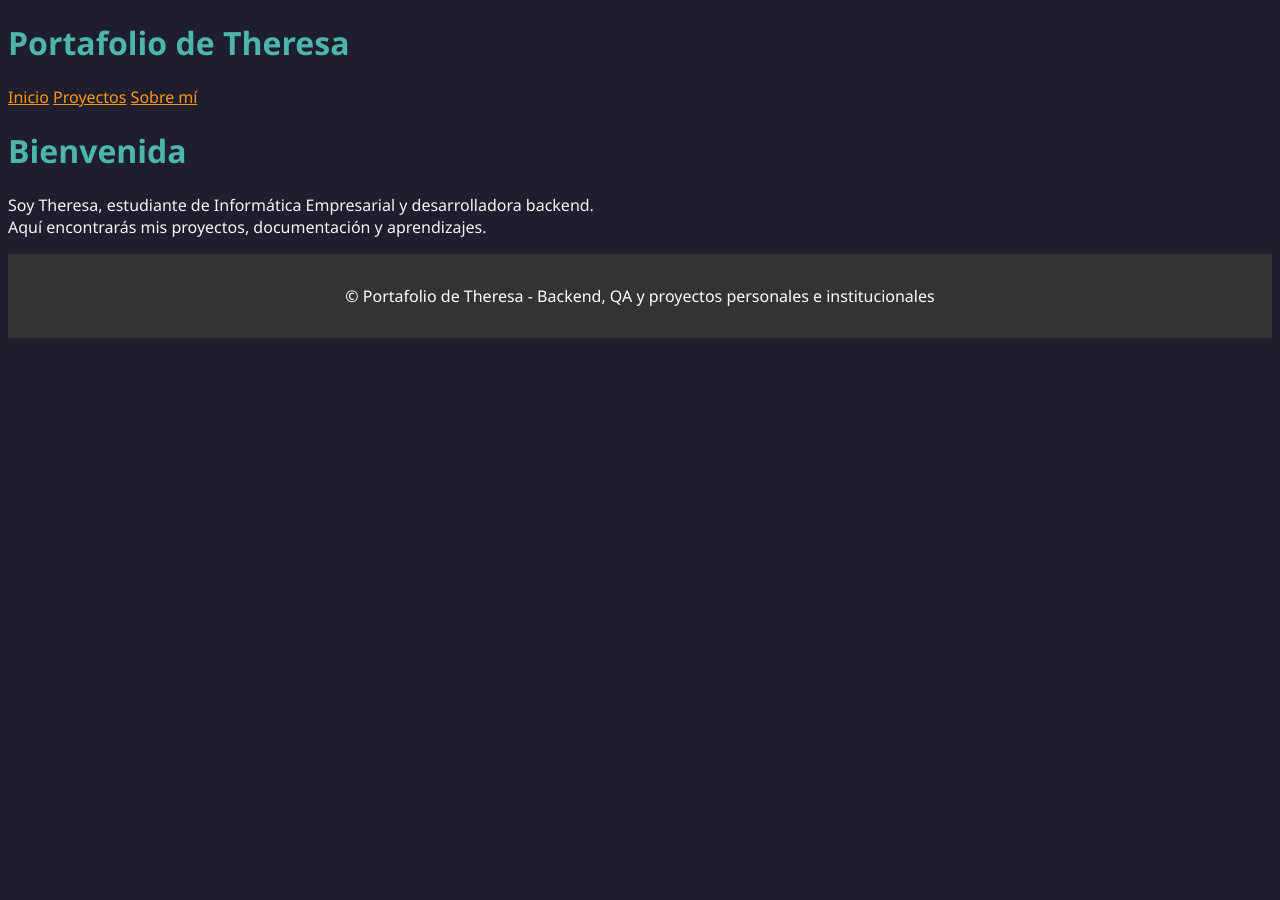
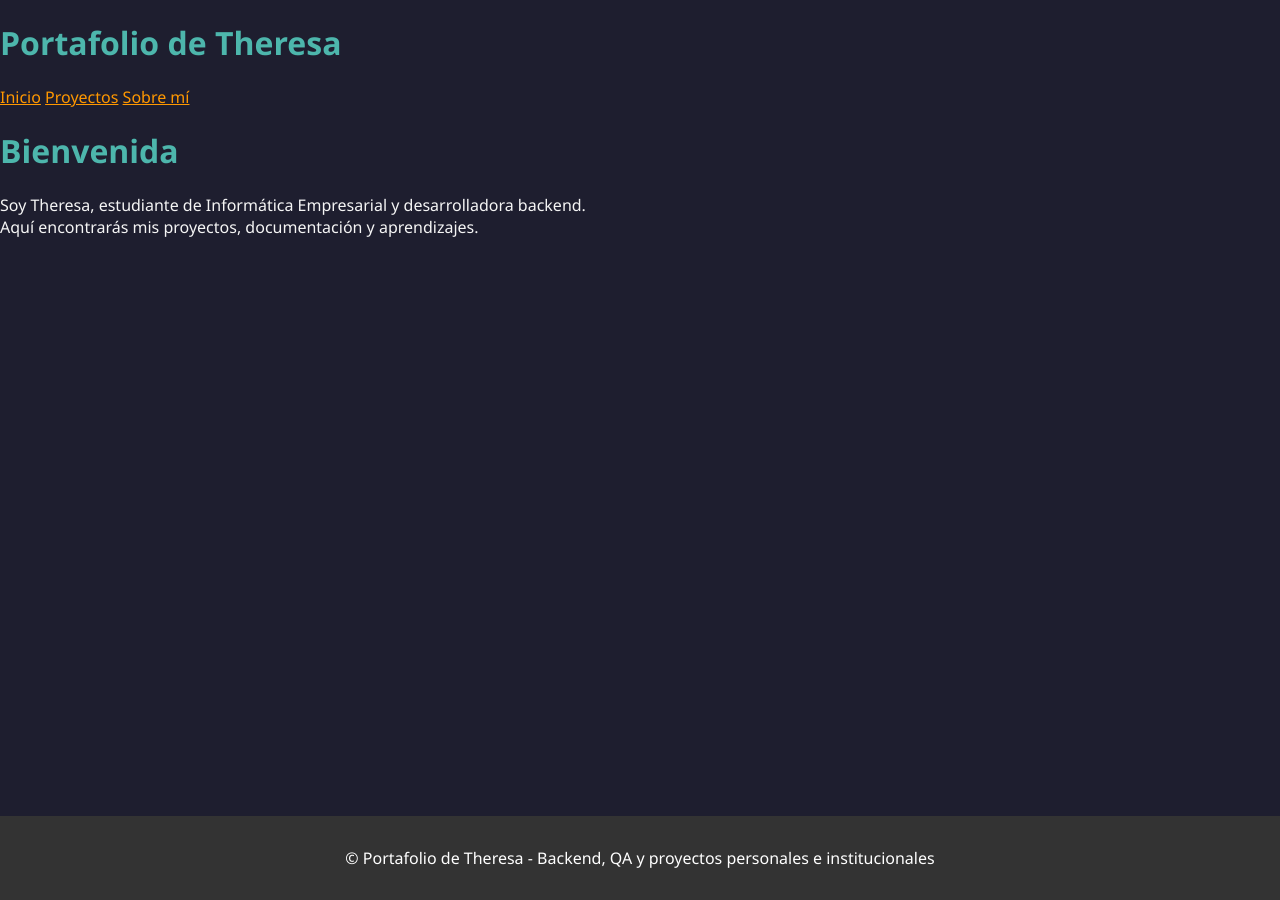
Before and after one commit to Theresa2024/TheresaOlivas.github.io, a Jekyll site: the page built from index.md, in a window 1280 px wide. Built offline with Jekyll 4.4.1, drawn with Linux system fonts in a browser that asks for light colours.

Commit message:
Add flexbox layout to html and body

```diff
--- a/assets/css/style.css
+++ b/assets/css/style.css
@@ -12,6 +12,17 @@ a {
   color: #ff9800; /* naranja para enlaces */
 }
 
+html, body {
+  height: 100%;
+  margin: 0;
+  display: flex;
+  flex-direction: column;
+}
+
+main {
+  flex: 1; /* ocupa todo el espacio disponible */
+}
+
 footer {
   background-color: #333;
   color: #fff;
```
